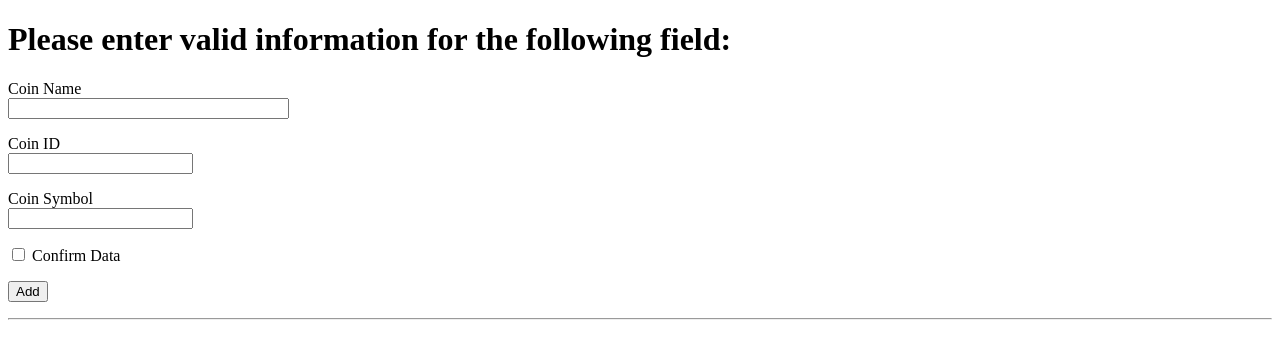
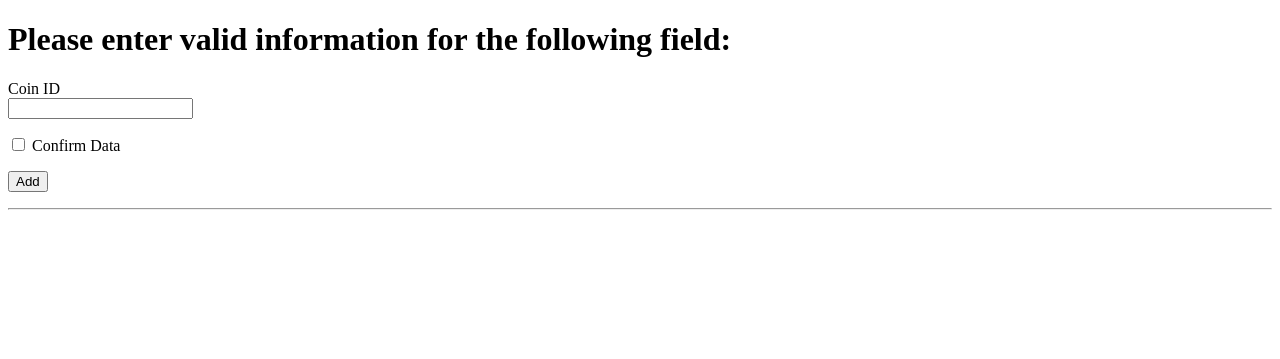
Before and after one commit to CS601-F21/side-project-NilimaJha, a Flask app: template app/templates/add_new_coin.html in a window 1280 px wide. Shown: the top 359 px of the page. Run offline with Flask 2, Linux system fonts and the light colour scheme; the template is opened without the code that fills it: values that come from a table or form of the project are taken from there, others are empty; parts of the project's set-up code (start-up, migrations or seed data) failed here and were passed over.

```diff
--- a/app/templates/add_new_coin.html
+++ b/app/templates/add_new_coin.html
@@ -5,7 +5,7 @@
         {% if title %}
         <title>{{ title }} - Side Project</title>
         {% else %}
-        <title>Side Project</title>
+        <title>Side Project - Add NEW Coins </title>
         {% endif %}
     </head>
     <body>
@@ -14,23 +14,9 @@
         <form action="#" method="post">
             {{ form.hidden_tag() }}
             <p>
-                {{ form.coin_name.label }}<br>
-                {{ form.coin_name(size=32) }}
-                {% for error in form.coin_name.errors %}
-                <span style="color: red;">[{{ error }}]</span>
-                {% endfor %}
-            </p>
-            <p>
                 {{ form.coin_id.label }}<br>
                 {{ form.coin_id(size=20) }}
                 {% for error in form.coin_id.errors %}
-                <span style="color: red;">[{{ error }}]</span>
-                {% endfor %}
-            </p>
-            <p>
-                {{ form.coin_symbol.label }}<br>
-                {{ form.coin_symbol(size=20) }}
-                {% for error in form.coin_symbol.errors %}
                 <span style="color: red;">[{{ error }}]</span>
                 {% endfor %}
             </p>
--- a/app/templates/base_template.html
+++ b/app/templates/base_template.html
@@ -6,12 +6,12 @@
       {% if title %}
       <title>{{ title }} - Side Project</title>
       {% else %}
-      <title>Side Project</title>
+      <title>CrytoCurrency Sentiments </title>
       {% endif %}
   </head>
   <body>
     <div>
-        <p>SIDE Project Body</p>
+        <p>= CrytoCurrency Sentiments Admin Page =</p>
     </div>
     <hr>
     {% block content %}{% endblock %}
--- a/app/templates/not_Authorized.html
+++ b/app/templates/not_Authorized.html
@@ -6,6 +6,6 @@
     </head>
     <body>
     <hr/>
-        <h1>Invalid Request! You are not authorised for adding new coins.</h1>
+        <h1>Invalid Request! You are not authorized for adding new coins.</h1>
     </body>
 </html>
```
Also changed, not shown: app/templates/tweet_search_failure.html (+11 -0 lines).
